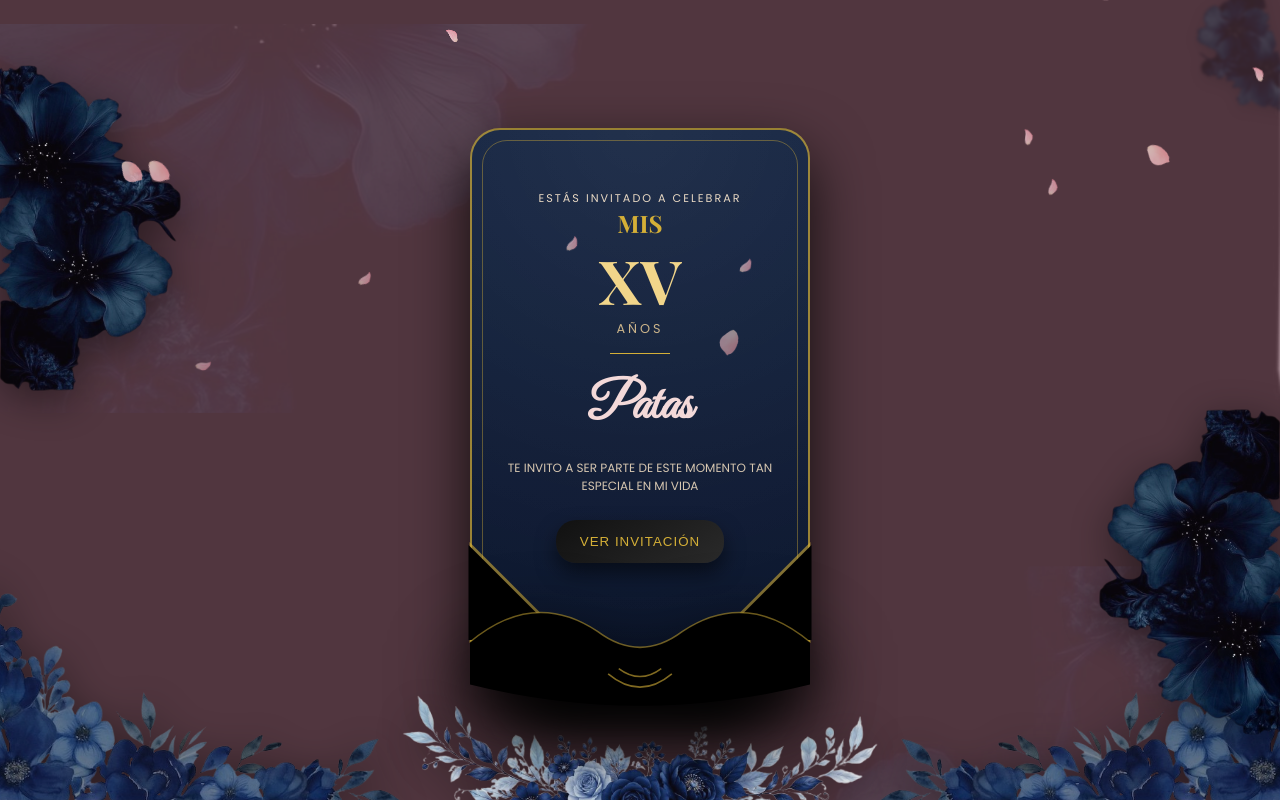
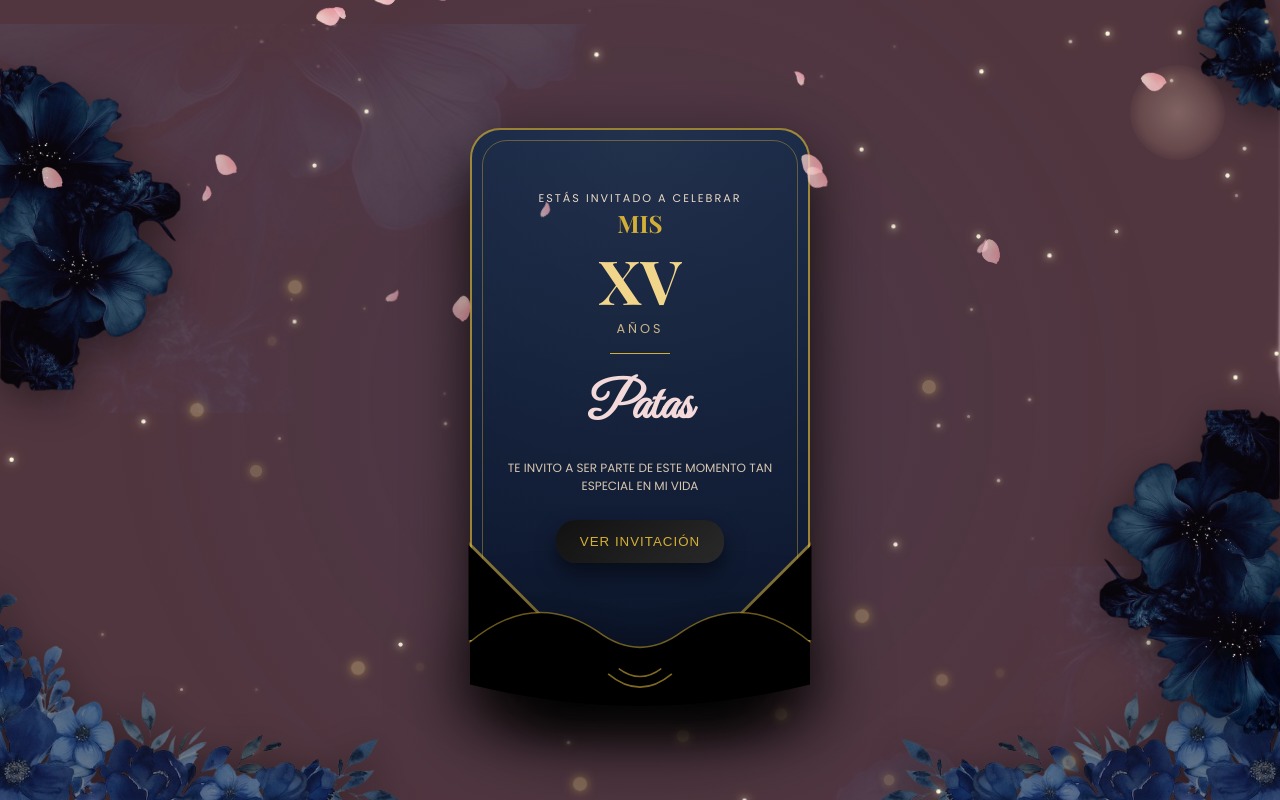
Before and after one commit to Lalo0731/invitacion-xv, a React (Vite) app: page / in a window 1280 px wide. Built offline with nearby package versions, Linux system fonts and the light colour scheme.

Commit message:
deatlles en pantalla

```diff
--- a/src/components/LoaderScreen.jsx
+++ b/src/components/LoaderScreen.jsx
@@ -21,13 +21,29 @@ export default function LoaderScreen({ onEnter }) {
         className="loader__bg-img"
       />
 
+      <div className="stars">
+  {Array.from({ length: 70 }).map((_, i) => (
+    <span
+      key={i}
+      style={{
+        left: `${Math.random() * 100}%`,
+        top: `${Math.random() * 100}%`,
+        animationDelay: `${Math.random() * 5}s`,
+        animationDuration: `${2 + Math.random() * 4}s`,
+        transform: `scale(${0.4 + Math.random()})`
+      }}
+    />
+  ))}
+</div>
+
+
       <div className="loader__overlay"></div>
 
       <img src="/images/flower-top-left.png" className="flower flower--tl" />
       <img src="/images/flower-top-right.png" className="flower flower--br" />
 
       <img src="/images/flower-bottom-left.png" className="flower flower--bl" />
-      <img src="/images/flower-bottom-center.png" className="flower flower--bc" />
+      {/* <img src="/images/flower-bottom-center.png" className="flower flower--bc" /> */}
       <img src="/images/flower-bottom-right.png" className="flower flower--tr" />
       <img src="/images/flower-top-right.png" className="flower flower--far-tr" />
 
@@ -49,6 +65,20 @@ export default function LoaderScreen({ onEnter }) {
           />
         ))}
       </div>
+
+      <div className="gold-particles">
+  {Array.from({ length: 18 }).map((_, i) => (
+    <span
+      key={i}
+      style={{
+        left: `${10 + Math.random() * 80}%`,
+        top: `${15 + Math.random() * 70}%`,
+        animationDelay: `${Math.random() * 6}s`,
+        animationDuration: `${5 + Math.random() * 4}s`
+      }}
+    />
+  ))}
+</div>
 
       <div className="envelope__content">
         <div className="loader__card">
--- a/src/styles/components/loader.scss
+++ b/src/styles/components/loader.scss
@@ -12,6 +12,86 @@
   padding-bottom: clamp(10px, 2vh, 24px);
 
   background:#000;
+}
+
+.loader::before{
+    content:"";
+    position:absolute;
+
+    width:95px;
+    height:95px;
+
+    right:55px;
+    top:65px;
+
+    border-radius:50%;
+
+    background:
+    radial-gradient(circle,
+    rgba(255,243,190,.95) 0%,
+    rgba(255,225,150,.45) 55%,
+    transparent 75%);
+
+    filter:blur(.4px);
+
+    opacity:.35;
+
+    z-index:1;
+}
+
+.loader::after{
+    content:"";
+    position:absolute;
+    inset:0;
+
+    background:
+    radial-gradient(circle at center,
+    rgba(50,70,120,.15),
+    transparent 70%);
+
+    z-index:1;
+    pointer-events:none;
+}
+
+.stars{
+    position:absolute;
+    inset:0;
+    pointer-events:none;
+    z-index:2;
+}
+
+.stars span{
+    position:absolute;
+
+    width:3px;
+    height:3px;
+
+    border-radius:50%;
+
+    background:#fff9d8;
+
+    box-shadow:
+        0 0 5px #fff,
+        0 0 10px #ffe082,
+        0 0 18px #d4af37;
+
+    opacity:.2;
+
+    animation:starBlink infinite ease-in-out;
+}
+
+@keyframes starBlink{
+
+    0%,100%{
+        opacity:.15;
+        transform:scale(.8);
+    }
+
+    50%{
+        opacity:1;
+        transform:scale(1.5);
+    }
+
 }
 
 .loader--exit {
@@ -336,12 +416,6 @@
   right: -12px;
 
   width: 120px;
-  opacity: 0.35;        /* más transparente */
-
-  transform: scale(0.8);
-
-  filter: blur(2px)      /* desenfoque = profundidad */
-          drop-shadow(0 5px 10px rgba(0,0,0,0.3));
 
   z-index: 1;
   transform: scale(0.8) rotate(-15deg);
@@ -428,6 +502,47 @@
   box-shadow: inset 0 0 0 2px rgba(212,175,55,0.15);
 }
 
+.gold-particles{
+  position:absolute;
+  inset:0;
+  pointer-events:none;
+  z-index:1;
+}
+
+.gold-particles span{
+  position:absolute;
+  width:10px;
+  height:10px;
+  border-radius:50%;
+
+  background:#f1d58a;
+
+  opacity:.18;
+
+  box-shadow:
+      0 0 5px #d4af37,
+      0 0 10px #f8e08b,
+      0 0 18px rgba(255, 255, 150, .08);
+
+  animation:twinkle ease-in-out infinite;
+  margin-top: 140px;
+}
+
+@keyframes twinkle{
+
+0%,100%{
+opacity:.08;
+transform:scale(.8);
+}
+
+50%{
+opacity:.35;
+transform:scale(1.4);
+}
+
+}
+
+
 @media (max-width:480px){
 
   .loader{
@@ -466,12 +581,20 @@
 
   .flower--bl,
   .flower--tr{
-    width:230px;
+    width:290px;
   }
 
   .flower--bc{
     width:280px;
     bottom:-5px;
+  }
+
+  .flower--far-tr {
+    top: -46px;
+    right: -46px;
+    width: 150px;
+    z-index: 1;
+    transform: scale(0.8) rotate(-24deg);
   }
 
   .card-stand{
```
